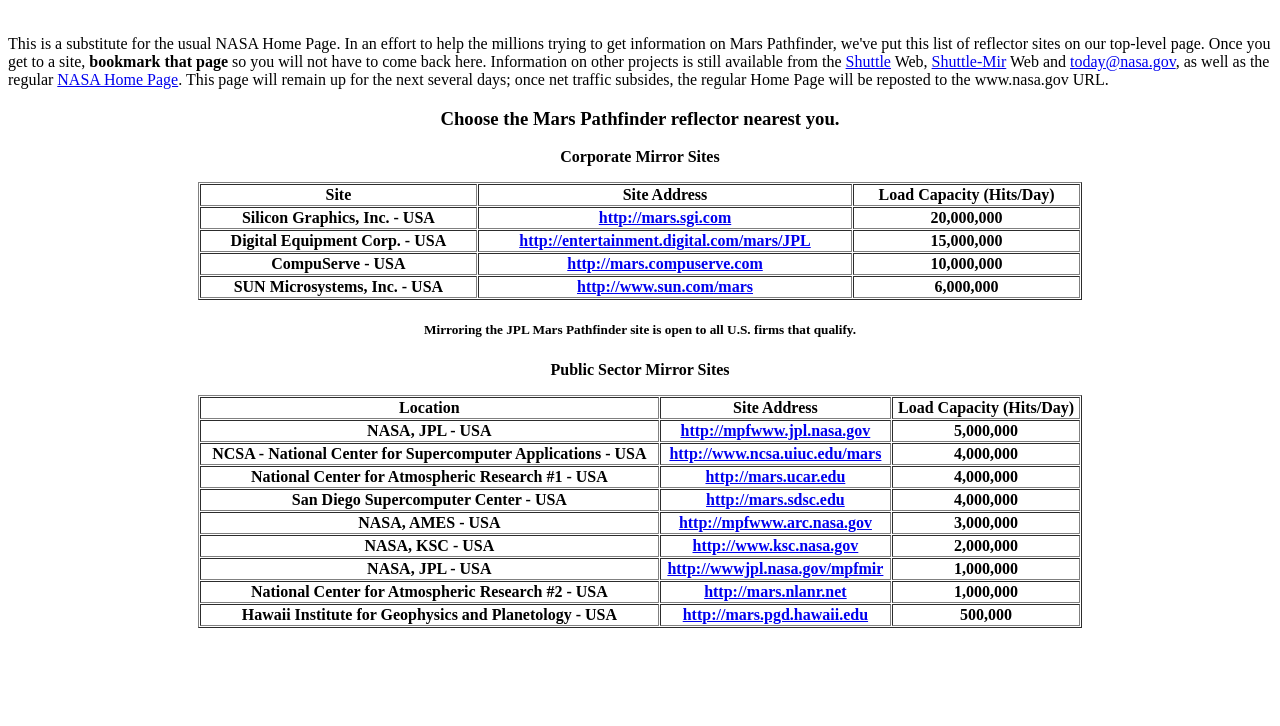
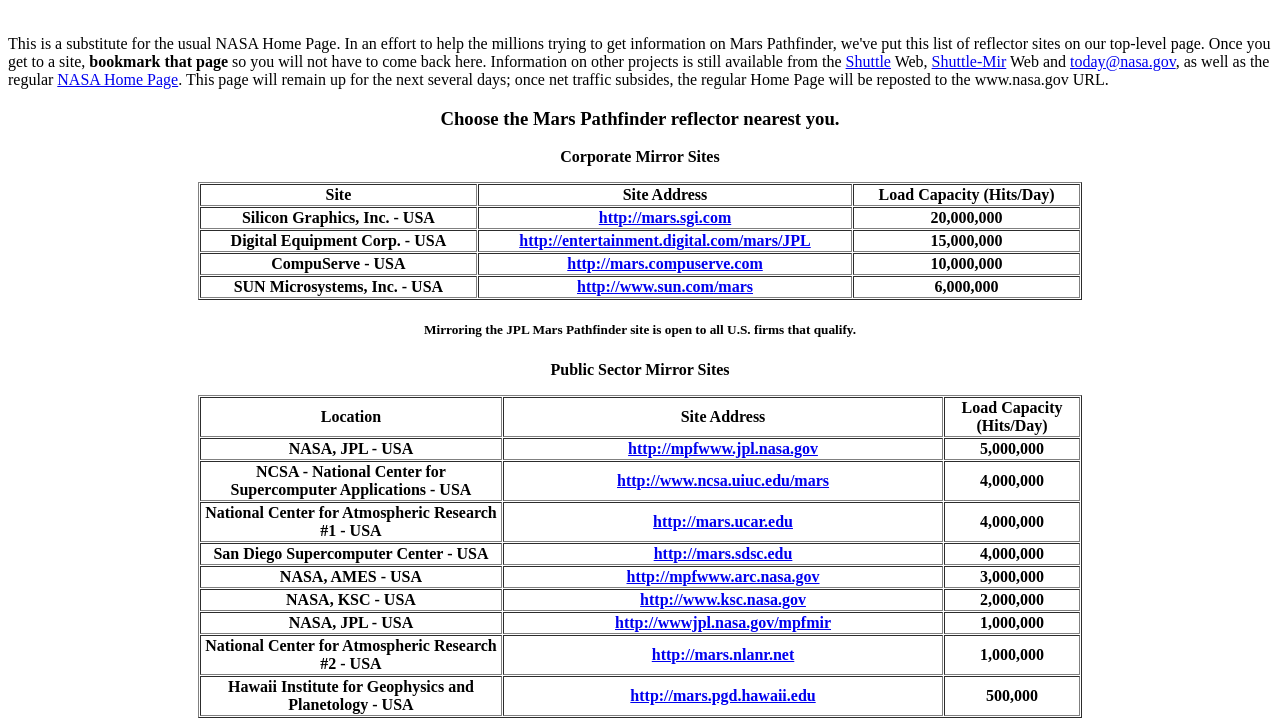
Before and after one commit to Akylleh/Akylleh.github.io, a plain HTML site: page index.html in a window 1280 px wide. Shown: the part 105-831 px from the top of the page. Before the commit the page ends 800 px from the top, so only its background shows below. Drawn offline with Linux system fonts and the light colour scheme.

Commit message:
spazio cella

```diff
--- a/index.html
+++ b/index.html
@@ -38,8 +38,8 @@
 <p align='center'><b>Public Sector Mirror Sites<b></p>
 <table align='center' width='70%' border=1px cellspacing=1px cellpadding=1px>
 <tr>
-	<th>Location</th>
-	<th>Site Address</th>
+	<th >Location</th>
+	<th width=50%>Site Address</th>
 	<th>Load Capacity (Hits/Day)</th>
 </tr>
 <tr>
```
